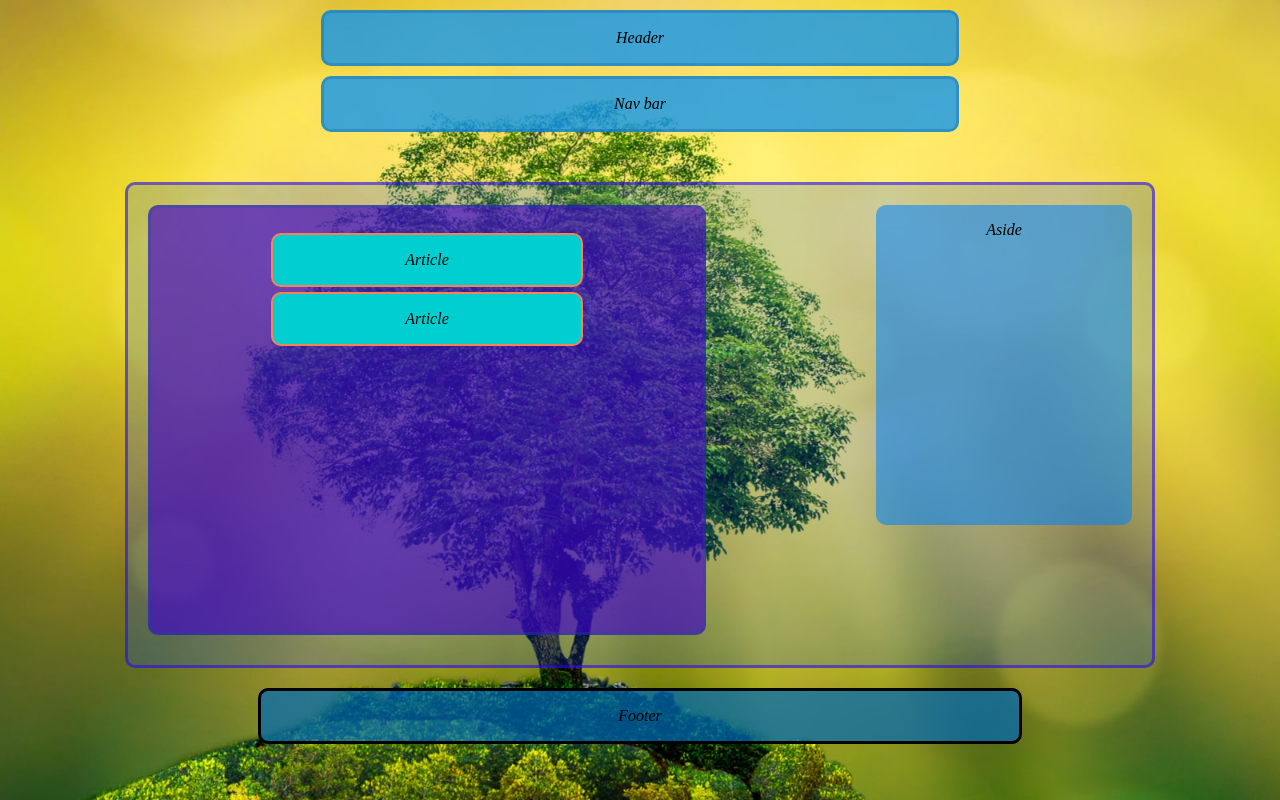
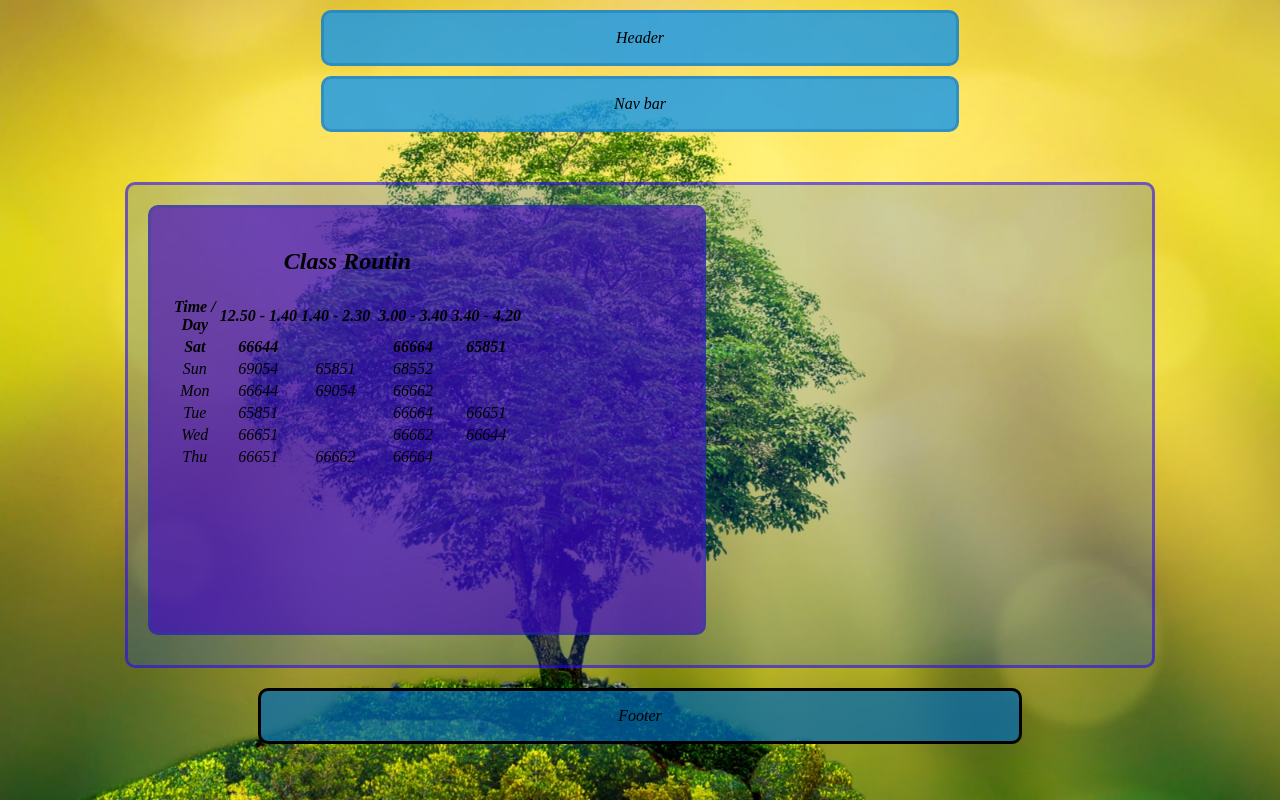
Before and after one commit to asif0157/project, a plain HTML site: page web/index.html in a window 1280 px wide. Drawn offline with Linux system fonts and the light colour scheme.

Commit message:
Update index.html

```diff
--- a/web/index.html
+++ b/web/index.html
@@ -8,18 +8,76 @@
     <link rel="stylesheet" href="style.css">
 </head>
 <body>
-    <section><p > Header</p> </section>
-    <section><p>Nav bar</p></section>
+    <section class=" head"><p > Header</p> </section>
+    <section class="Nav"><p>Nav bar</p></section>
     <main>
-        <section class="sec" style="float: left ;">
+        <section class="sec" style="float: left;">
 
-            <article><P class="p"> Article</P></article>
-            <article><P class="p"> Article</P></article>
+            <table>
+                <caption> <h1>Class Routin</h1> </caption>
+                <thead>
+                  <tr>
+                    <th>Time / <br> Day </th>
+                    <th>12.50 - 1.40</th>
+                    <th>1.40 - 2.30</th>
+                    <th></th>
+                    <th>3.00 - 3.40</th>
+                    <th>3.40 - 4.20</th>
+                  </tr>
+                </thead>
+                <tbody>
+                  <tr>
+                    <th>Sat</th>
+                    <th>66644</th>
+                    <th></th>
+                    <th></th>
+                    <th>66664</th>
+                    <th>65851</th>
+                  </tr>
+                  <tr>
+                    <td>Sun</td>
+                    <td>69054</td>
+                    <td>65851</td>
+                    <td></td>
+                    <td>68552</td>
+                  </tr>
+                   <tr>
+                    <td>Mon</td>
+                    <td>66644</td>
+                    <td>69054</td>
+                    <td></td>
+                    <td>66662</td>
+                  </tr>
+                  <tr>
+                  <td>Tue</td>
+                    <td>65851</td>
+                    <td></td>
+                    <td></td>
+                    <td>66664</td>
+                    <td>66651</td>
+                  </tr>
+                  <td>Wed</td>
+                    <td>66651</td>
+                    <td></td>
+                    <td></td>
+                    <td>66662</td>
+                    <td>66644</td>
+                  </tr>
+                  <td>Thu</td>
+                    <td>66651</td>
+                    <td>66662</td>
+                    <td></td>
+                    <td>66664</td>
+                  </tr>
+                </tbody>
+              </table>
         </section>
+        <!--
 
         <aside style="float:right;">
             <p> Aside</p>
         </aside>
+        -->
     </main>
     <footer>
         <p> Footer</p>
```
